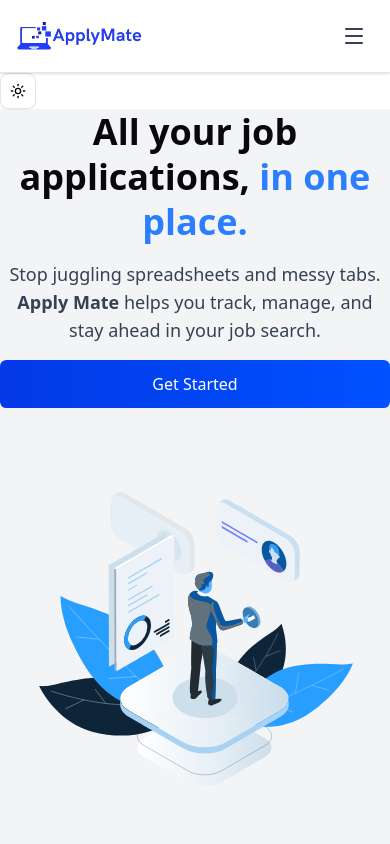
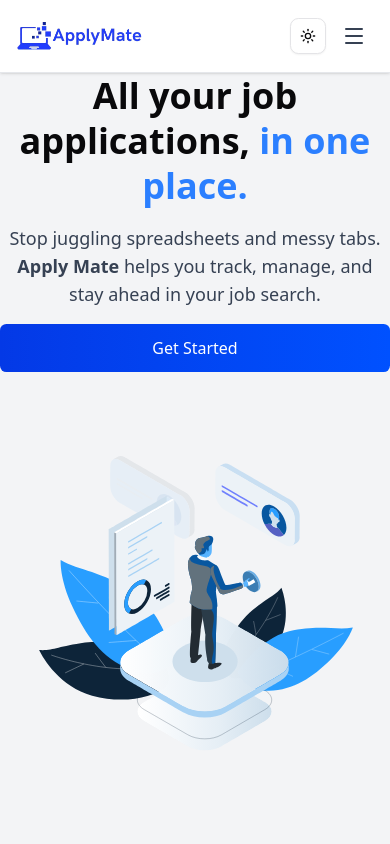
Before and after one commit to iftekhar08019/apply_mate, a Next.js app: page / in a window 390 px wide. Shown: the top 844 px of the page. Built offline with nearby package versions, Linux system fonts and the light colour scheme.

Commit message:
fix-the-mode-toggle-button-and-palce it header temporary-position

```diff
--- a/src/app/components/shared/Navbar.tsx
+++ b/src/app/components/shared/Navbar.tsx
@@ -14,6 +14,8 @@
   SheetTitle,
   SheetTrigger,
 } from "@/components/ui/sheet";
+import { ModeToggle } from "../mode-toggle";
+
 
 const Navbar = () => {
   const menus = ["AI System", "Guide", "Explore", "Contact Us", "Discover"];
@@ -49,6 +51,8 @@
         <div className="flex items-center gap-3 sm:gap-4 lg:gap-5">
           {/* Desktop buttons */}
           <div className="hidden lg:flex items-center gap-4 xl:gap-5">
+            {/* Add ModeToggle here */}
+            <ModeToggle />
             <Link
               href="#"
               className="text-sm xl:text-base font-semibold text-gray-700 dark:text-gray-300 hover:text-black dark:hover:text-white transition"
@@ -67,6 +71,8 @@
 
           {/* Tablet buttons (hidden on mobile, shown on tablet) */}
           <div className="hidden md:flex lg:hidden items-center gap-3">
+            {/* Add ModeToggle here */}
+            <ModeToggle />
             <Link
               href="#"
               className="text-sm font-semibold text-gray-700 dark:text-gray-300 hover:text-black dark:hover:text-white transition"
@@ -84,7 +90,11 @@
           </div>
 
           {/* Mobile Menu */}
-          <div className="lg:hidden">
+          <div className="lg:hidden flex items-center gap-2">
+            {/* Add ModeToggle for mobile/tablet */}
+            <div className="md:hidden">
+              <ModeToggle />
+            </div>
             <Sheet>
               <SheetTrigger asChild>
                 <button className="p-2 rounded-md hover:bg-gray-100 dark:hover:bg-gray-800 transition">
@@ -114,6 +124,10 @@
                     </Link>
                   ))}
                   <hr className="my-2 w-full border-gray-200 dark:border-gray-800" />
+                  {/* Add ModeToggle in mobile menu if you want it there too */}
+                  <div className="w-full flex justify-center">
+                    <ModeToggle />
+                  </div>
                   <Link
                     href="#"
                     className="text-base sm:text-lg font-semibold text-gray-700 dark:text-gray-300 hover:text-black dark:hover:text-white transition w-full text-center py-2"
--- a/src/app/layout.tsx
+++ b/src/app/layout.tsx
@@ -29,13 +29,13 @@
       <body
         className={`${geistSans.variable} ${geistMono.variable} antialiased`}
         >
-        <Navbar/>
         <ThemeProvider
           attribute="class"
           defaultTheme="system"
           enableSystem
           disableTransitionOnChange
-        >
+          >
+          <Navbar/>
           {children}
         </ThemeProvider>
       </body>
--- a/src/app/page.tsx
+++ b/src/app/page.tsx
@@ -1,16 +1,13 @@
 import BannerSection from "./components/banner-section";
-import { ModeToggle } from "./components/mode-toggle";
 import PromotionalSection from "./components/promotional-section";
 import ProblemStrip from "./components/feature-section";
 
 export default function Home() {
   return (
     <>
-      <ModeToggle/>
       <BannerSection />
       <PromotionalSection />
       <ProblemStrip/>
     </>
-
   );
 }
```
